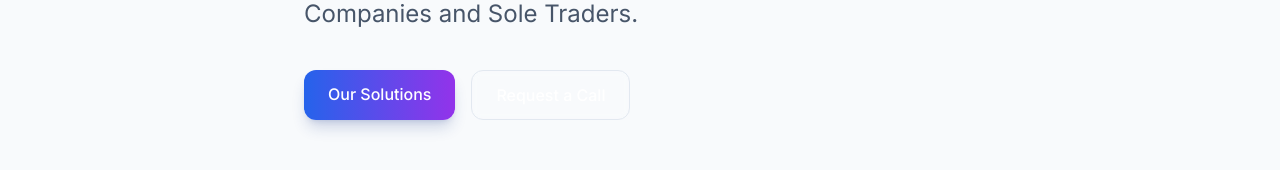
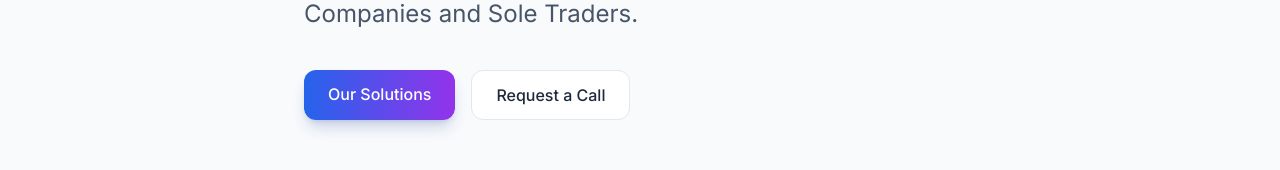
Before and after one commit to WickTheThird/tributum.github.io, a React (Vite) app: page / in a window 1280 px wide. Shown: the part 399-569 px from the top of the page. Built offline with nearby package versions, Linux system fonts and the light colour scheme.

Commit message:
fix hero button visibility

```diff
--- a/src/components/Hero.jsx
+++ b/src/components/Hero.jsx
@@ -27,7 +27,7 @@ export const Hero = ({ t }) => {
                         <Button href="#features" variant="primary" className="bg-gradient-to-r from-blue-600 to-purple-600 hover:from-blue-700 hover:to-purple-700 border-0 shadow-lg shadow-blue-900/20">
                             {t('Hero', 'CTA_Primary')}
                         </Button>
-                        <Button href="#contact" variant="outline" className="border-slate-200 hover:bg-slate-50">
+                        <Button href="#contact" variant="secondary" className="border-slate-200 hover:bg-slate-50">
                             {t('Hero', 'CTA_Secondary')}
                         </Button>
                     </div>
```
